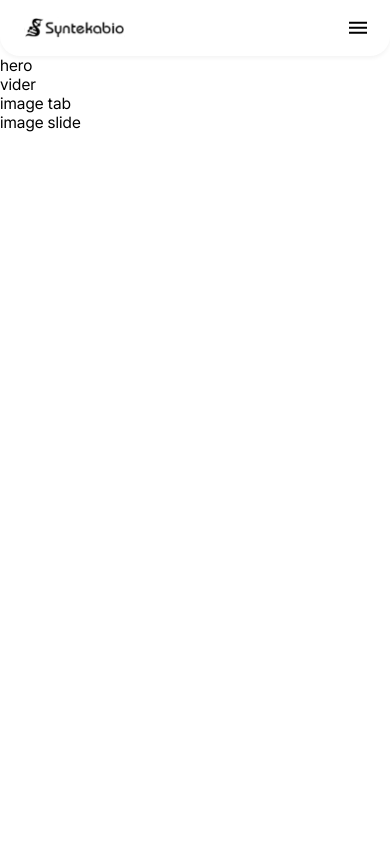
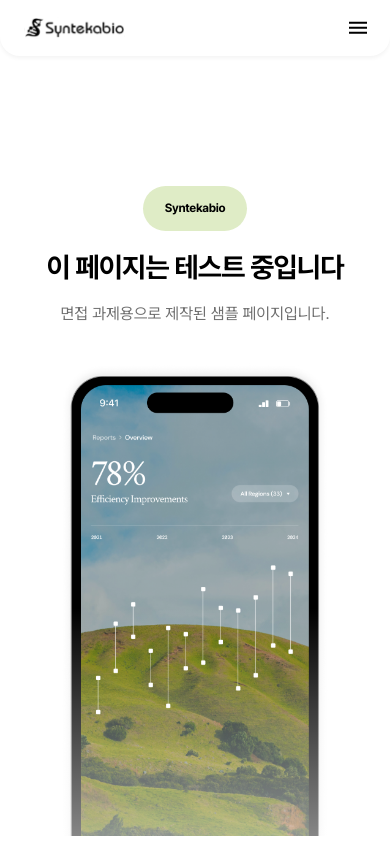
Before and after one commit to Leica-wooseok/synteka-wooseok, a Next.js app in the folder design-to-markup-main/: page / in a window 390 px wide. Shown: the top 844 px of the page. Built offline with nearby package versions, Linux system fonts and the light colour scheme.

Commit message:
Add hero section with responsive images and Tag component; update Header styles and add new SCSS files for Tags

```diff
--- a/design-to-markup-main/src/components/Header/Header.module.scss
+++ b/design-to-markup-main/src/components/Header/Header.module.scss
@@ -14,6 +14,7 @@
   align-items: center;
   background: $color-light-background;
   transition: $transition-fast;
+  z-index: 99;
 
   @include max-lg {
     padding: 0 20px;
--- a/design-to-markup-main/src/components/Header/Header.tsx
+++ b/design-to-markup-main/src/components/Header/Header.tsx
@@ -5,56 +5,45 @@
 import clsx from 'clsx';
 import Image from 'next/image';
 import Link from 'next/link';
-import { useState } from 'react';
+import { useEffect, useState } from 'react';
 import styles from './Header.module.scss';
 import CloseIcon from '/public/images/icons/icon-close.svg';
 import MenuIcon from '/public/images/icons/icon-menu.svg';
 
 type NavItem = { href: string; label: string };
 
-export default function Header() {
-  const windowWidth = useDebounceWindowWidth();
-  const isMobileView = windowWidth < BREAKPOINT_LG;
-  const [mobilePopoverOpen, setMobilePopoverOpen] = useState(false);
-
-  const defaultNavList: NavItem[] = [
+const NAV_ITEMS: NavItem[] = [
   { href: '', label: 'Service menu 1' },
   { href: '', label: 'Service menu 2' },
   { href: '', label: 'Service menu 3' },
   { href: '', label: 'Service menu 4' },
 ];
 
-  const renderLogo = () => {
+function Logo() {
   return (
-      <h1>
-        <Link href={'/'}>
-          <Image
-            src={'/images/commons/logo.svg'}
-            width={109}
-            height={22}
-            alt='신테카 바이오 로고'
-          />
+    <Link href='/'>
+      <Image src='/images/commons/logo.svg' width={109} height={22} alt='신테카 바이오 로고' />
     </Link>
-      </h1>
   );
-  };
+}
 
-  const renderLoginButton = () => {
+function LoginButton({ isMobile }: { isMobile: boolean }) {
   return (
     <FilledButton
-        style={{ minWidth: isMobileView ? '100%' : 80 }}
-        size={isMobileView ? 'lg' : 'md'}
+      style={{ minWidth: isMobile ? '100%' : 80 }}
+      size={isMobile ? 'lg' : 'md'}
       color='primary'
     >
       Login
     </FilledButton>
   );
-  };
-  const renderNav = () => {
+}
+
+function DesktopNav() {
   return (
     <nav className={styles.nav}>
       <ul className={styles.nav_list}>
-          {defaultNavList.map((item, idx) => (
+        {NAV_ITEMS.map((item, idx) => (
           <li className={styles.nav_list_item} key={idx}>
             <Link href={item.href}>{item.label}</Link>
           </li>
@@ -62,54 +51,43 @@
       </ul>
     </nav>
   );
-  };
+}
 
-  const renderButtonGroup = () => {
+function DesktopButtonGroup({ isMobile }: { isMobile: boolean }) {
   return (
     <div className={styles.header_button_group}>
       <LanguageButton />
-        {renderLoginButton()}
+      <LoginButton isMobile={isMobile} />
     </div>
   );
-  };
+}
 
-  const renderHambuerButton = () => {
+function MobileMenuButton({ isOpen, onClick }: { isOpen: boolean; onClick: () => void }) {
   return (
-      <button
-        className={styles.mobile_menu_button}
-        onClick={() => setMobilePopoverOpen((prev) => !prev)}
-      >
-        {mobilePopoverOpen ? <CloseIcon /> : <MenuIcon />}
+    <button className={styles.mobile_menu_button} onClick={onClick}>
+      {isOpen ? <CloseIcon /> : <MenuIcon />}
     </button>
   );
-  };
+}
 
-  const renderMobilePopover = () => {
-    if (!mobilePopoverOpen) return null;
+function MobilePopover({ isOpen, onClose }: { isOpen: boolean; onClose: () => void }) {
+  if (!isOpen) return null;
+
   return (
     <div className={styles.mobile_nav_popover}>
       <nav className={styles.mobile_nav}>
         <ul className={styles.mobile_nav_list}>
           <li className={styles.mobile_nav_item}>
-              <Link
-                className={styles.mobile_gnb_menu}
-                href={'/'}
-                onClick={() => setMobilePopoverOpen(false)}
-              >
+            <Link className={styles.mobile_gnb_menu} href='/' onClick={onClose}>
               HOME
             </Link>
           </li>
           <li className={styles.mobile_nav_item}>
             <div className={styles.mobile_gnb_menu}>SERVICE</div>
             <ul className={styles.mobile_nav_sub_list}>
-                {defaultNavList.map((item, idx) => (
+              {NAV_ITEMS.map((item, idx) => (
                 <li className={styles.mobile_nav_sub_item} key={idx}>
-                    <Link
-                      href={item.href}
-                      onClick={() => {
-                        setMobilePopoverOpen(false);
-                      }}
-                    >
+                  <Link href={item.href} onClick={onClose}>
                     {item.label}
                   </Link>
                 </li>
@@ -119,34 +97,49 @@
         </ul>
         <LanguageButton />
       </nav>
-        {renderLoginButton()}
+      <LoginButton isMobile />
     </div>
   );
+}
+
+export default function Header() {
+  const windowWidth = useDebounceWindowWidth();
+  const isMobileView = windowWidth < BREAKPOINT_LG;
+  const [mobilePopoverOpen, setMobilePopoverOpen] = useState(false);
+
+  const handleToggleMobileMenu = () => setMobilePopoverOpen((prev) => !prev);
+  const handleCloseMobileMenu = () => setMobilePopoverOpen(false);
+
+  useEffect(() => {
+    if (mobilePopoverOpen) {
+      document.documentElement.style.overflow = 'hidden';
+      document.body.style.overflow = 'hidden';
+    } else {
+      document.documentElement.style.overflow = '';
+      document.body.style.overflow = '';
+    }
+
+    return () => {
+      document.documentElement.style.overflow = '';
+      document.body.style.overflow = '';
     };
-
-  const renderDesktopHeader = () => {
-    return (
-      <>
-        {renderLogo()}
-        {renderNav()}
-        {renderButtonGroup()}
-      </>
-    );
-  };
-
-  const renderMobileHeader = () => {
-    return (
-      <>
-        {renderLogo()}
-        {renderHambuerButton()}
-        {renderMobilePopover()}
-      </>
-    );
-  };
+  }, [mobilePopoverOpen]);
 
   return (
-    <header className={clsx(styles.header, mobilePopoverOpen ? styles.header_open : '')}>
-      {!isMobileView ? renderDesktopHeader() : renderMobileHeader()}
+    <header className={clsx(styles.header, mobilePopoverOpen && styles.header_open)}>
+      <Logo />
+
+      {isMobileView ? (
+        <>
+          <MobileMenuButton isOpen={mobilePopoverOpen} onClick={handleToggleMobileMenu} />
+          <MobilePopover isOpen={mobilePopoverOpen} onClose={handleCloseMobileMenu} />
+        </>
+      ) : (
+        <>
+          <DesktopNav />
+          <DesktopButtonGroup isMobile={false} />
+        </>
+      )}
     </header>
   );
 }
--- /dev/null
+++ b/design-to-markup-main/src/components/Tags/Tag.module.scss
@@ -0,0 +1,17 @@
+@use '@/styles/variables' as *;
+@use '@/styles/mixins' as *;
+@use '@/styles/breakpoints' as *;
+
+.tag_root {
+  background: $color-light-green;
+  color: $color-link;
+  height: 48px;
+  padding: 14px 22px;
+  border-radius: 1000px;
+  @include flex-center;
+  @include typography-link;
+
+  @include max-lg {
+    height: 45px;
+  }
+}
--- /dev/null
+++ b/design-to-markup-main/src/components/Tags/Tag.tsx
@@ -0,0 +1,15 @@
+import clsx from 'clsx';
+import { ReactNode } from 'react';
+import styles from './Tag.module.scss';
+
+type TagProps = {
+  children?: ReactNode;
+} & React.HTMLAttributes<HTMLDivElement>;
+
+export default function Tag({ children, className, ...props }: TagProps) {
+  return (
+    <div className={clsx(styles.tag_root, className)} {...props}>
+      {children}
+    </div>
+  );
+}
--- a/design-to-markup-main/src/pages/index.module.scss
+++ b/design-to-markup-main/src/pages/index.module.scss
@@ -13,4 +13,66 @@
 
 .section {
   // section 스타일 작성
+  padding-top: 120px;
 }
+.section_container_inner {
+  @include flex-column-center;
+}
+.hero_section {
+  padding-top: 130px;
+
+  &_title_box {
+    gap: 24px;
+    @include flex-column-center;
+  }
+}
+.section_title_box {
+  gap: 24px;
+  white-space: pre-line;
+  text-align: center;
+  @include flex-column-center;
+}
+.hero_section_image_box {
+  margin-top: 100px;
+  position: relative;
+  width: 100%;
+  max-width: 907px;
+  max-height: 502px;
+  overflow: hidden;
+
+  &::after {
+    content: '';
+    position: absolute;
+    top: 0;
+    left: 0;
+    width: 100%;
+    height: 100%;
+    background: linear-gradient(
+      180deg,
+      rgba(255, 255, 255, 0) 37.85%,
+      rgba(255, 255, 255, 0.5) 71.71%,
+      #ffffff 99.2%
+    );
+    pointer-events: none;
+    z-index: 1;
+  }
+
+  .hero_section_image {
+    max-width: 100%;
+  }
+
+  @include max-lg {
+    margin-top: 40px;
+    max-width: 270px;
+    max-height: 473px;
+
+    &::after {
+      background: linear-gradient(
+        180deg,
+        rgba(255, 255, 255, 0) calc(29.53% * 473 / 270),
+        rgba(255, 255, 255, 0.5) calc(55.93% * 473 / 270),
+        #ffffff calc(77.25% * 473 / 270)
+      );
+    }
+  }
+}
--- a/design-to-markup-main/src/pages/index.tsx
+++ b/design-to-markup-main/src/pages/index.tsx
@@ -1,5 +1,52 @@
 import Header from '@/components/Header/Header';
+import Tag from '@/components/Tags/Tag';
+import { BREAKPOINT_LG } from '@/constants/breakpoints';
+import useDebounceWindowWidth from '@/hooks/useDebounceWindowWidth';
+import clsx from 'clsx';
+import Image from 'next/image';
 import styles from './index.module.scss';
+
+function HeroSection() {
+  const windowWidth = useDebounceWindowWidth();
+  const isMobile = windowWidth < BREAKPOINT_LG;
+
+  return (
+    <section className={clsx(styles.section, styles.hero_section)}>
+      <div className='container'>
+        <div className={styles.section_container_inner}>
+          <div className={styles.hero_section_title_box}>
+            <Tag>Syntekabio</Tag>
+            <div className={styles.section_title_box}>
+              <h1 className='typo-h1'>이 페이지는 테스트 중입니다</h1>
+              <p className={clsx('typo-paragraph', 'text-color-paragraph')}>
+                면접 과제용으로 제작된 샘플 페이지입니다.
+              </p>
+            </div>
+          </div>
+          <div className={styles.hero_section_image_box}>
+            {isMobile ? (
+              <Image
+                className={styles.hero_section_image}
+                src={'/images/hero-image_mobile.png'}
+                width={270}
+                height={541}
+                alt='히어로 섹션 이미지입니다'
+              />
+            ) : (
+              <Image
+                className={styles.hero_section_image}
+                src={'/images/hero-image_desktop.png'}
+                width={907}
+                height={644}
+                alt='히어로 섹션 이미지입니다'
+              />
+            )}
+          </div>
+        </div>
+      </div>
+    </section>
+  );
+}
 
 export default function Home() {
   return (
@@ -7,11 +54,11 @@
       <Header />
 
       <main className={styles.main}>
+        <HeroSection />
         <section className={styles.section}>
-          <div className='container'>hero</div>
-        </section>
-        <section className={styles.section}>
-          <div className='container'>vider</div>
+          <div className='container'>
+            <div className={styles.section_container_inner}>Video</div>
+          </div>
         </section>
         <section className={styles.section}>
           <div className='container'>image tab</div>
--- a/design-to-markup-main/src/styles/globals.scss
+++ b/design-to-markup-main/src/styles/globals.scss
@@ -3,10 +3,7 @@
 @use './mixins' as *;
 @use './breakpoints' as *;
 
-// ==========================================
 // CSS Reset & Normalization
-// ==========================================
-
 *,
 *::before,
 *::after {
@@ -31,42 +28,15 @@
   margin: 0;
   padding: 0;
   font-family: $font-family-base;
-  // font-size: $font-size-base;
-  // font-weight: $font-weight-regular;
-  // line-height: $line-height-base;
+  font-size: $font-size-base;
+  font-weight: $font-weight-regular;
   color: $color-link;
   background-color: $color-light-background;
   overflow-x: hidden;
   -webkit-tap-highlight-color: transparent;
 }
 
-// ==========================================
 // Typography Reset
-// ==========================================
-h1,
-.typo-h1 {
-  @include typography-heading1;
-}
-
-h2,
-.typo-h2 {
-  @include typography-heading2;
-}
-
-h3,
-.typo-h3 {
-  @include typography-heading3;
-}
-
-.typo-paragraphy {
-  @include typography-paragraph;
-}
-.typo-link {
-  @include typography-link;
-}
-.typo-caption {
-  @include typography-caption;
-}
 .text-color-link {
   color: $color-link;
 }
@@ -111,10 +81,7 @@
   list-style: none;
 }
 
-// ==========================================
 // Form Elements Reset
-// ==========================================
-
 button,
 input,
 select,
@@ -163,10 +130,7 @@
   min-height: 100px;
 }
 
-// ==========================================
 // Media Elements
-// ==========================================
-
 img,
 picture,
 video,
@@ -185,7 +149,7 @@
 .container {
   @include container;
 
-  @include max-md {
+  @include max-lg {
     @include container($max-width-mobile);
   }
 }
@@ -203,18 +167,13 @@
   text-align: right;
 }
 
-// ==========================================
 // Focus & Selection Styles
-// ==========================================
-
 :focus-visible {
   outline: 2px solid $color-green;
   outline-offset: 2px;
 }
 
-// ==========================================
 // Animations
-// ==========================================
 
 @keyframes fadeIn {
   from {
@@ -304,3 +263,24 @@
 .scale-in {
   animation: scaleIn $transition-duration-base $transition-easing-ease-out;
 }
+
+.typo-h1 {
+  @include typography-heading1;
+}
+.typo-h2 {
+  @include typography-heading2;
+}
+
+.typo-h3 {
+  @include typography-heading3;
+}
+
+.typo-paragraphy {
+  @include typography-paragraph;
+}
+.typo-link {
+  @include typography-link;
+}
+.typo-caption {
+  @include typography-caption;
+}
```
Also changed, not shown: design-to-markup-main/src/styles/mixins.scss (+6 -6 lines), design-to-markup-main/public/images/hero-image_desktop.png (added), design-to-markup-main/public/images/hero-image_mobile.png (added). Lines whose indentation alone changed are shown as unchanged.
